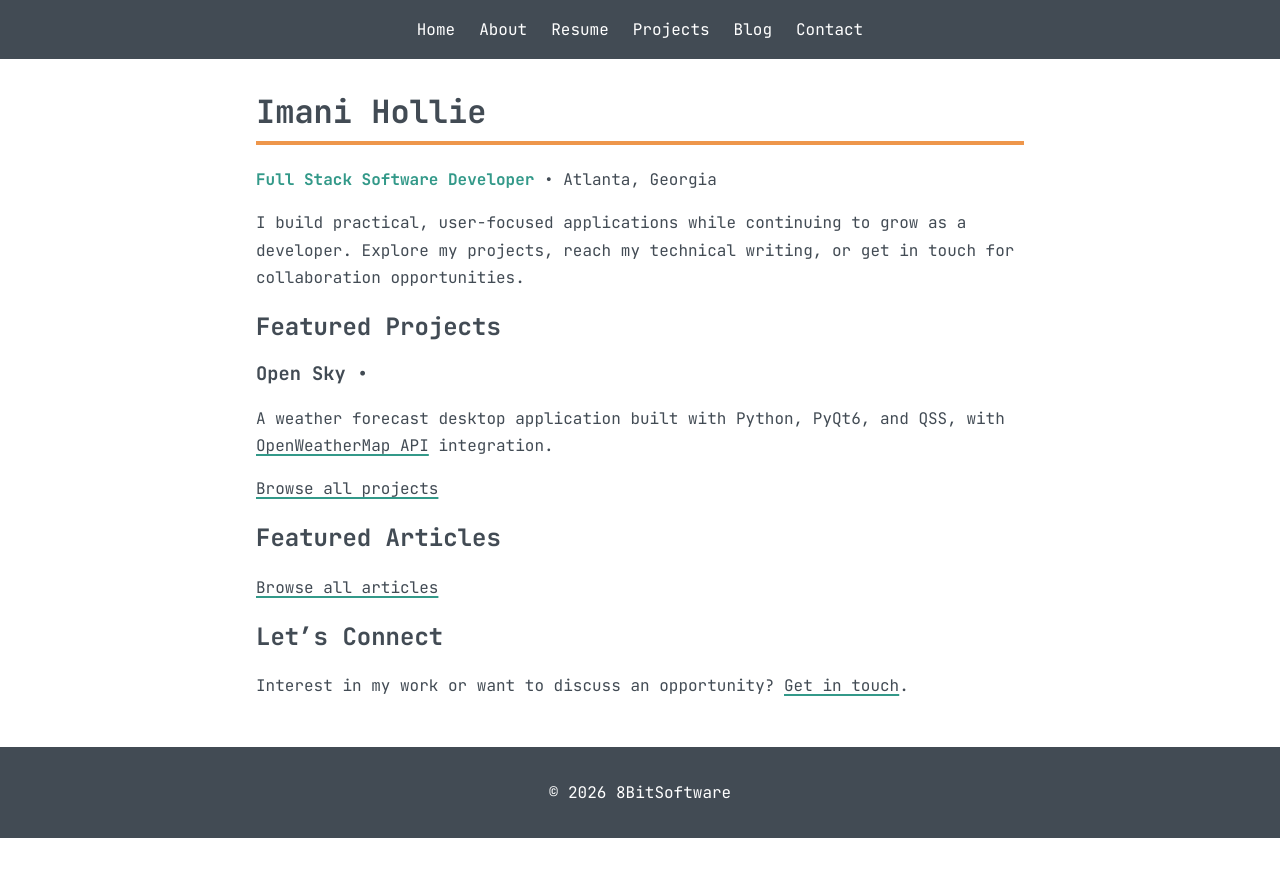
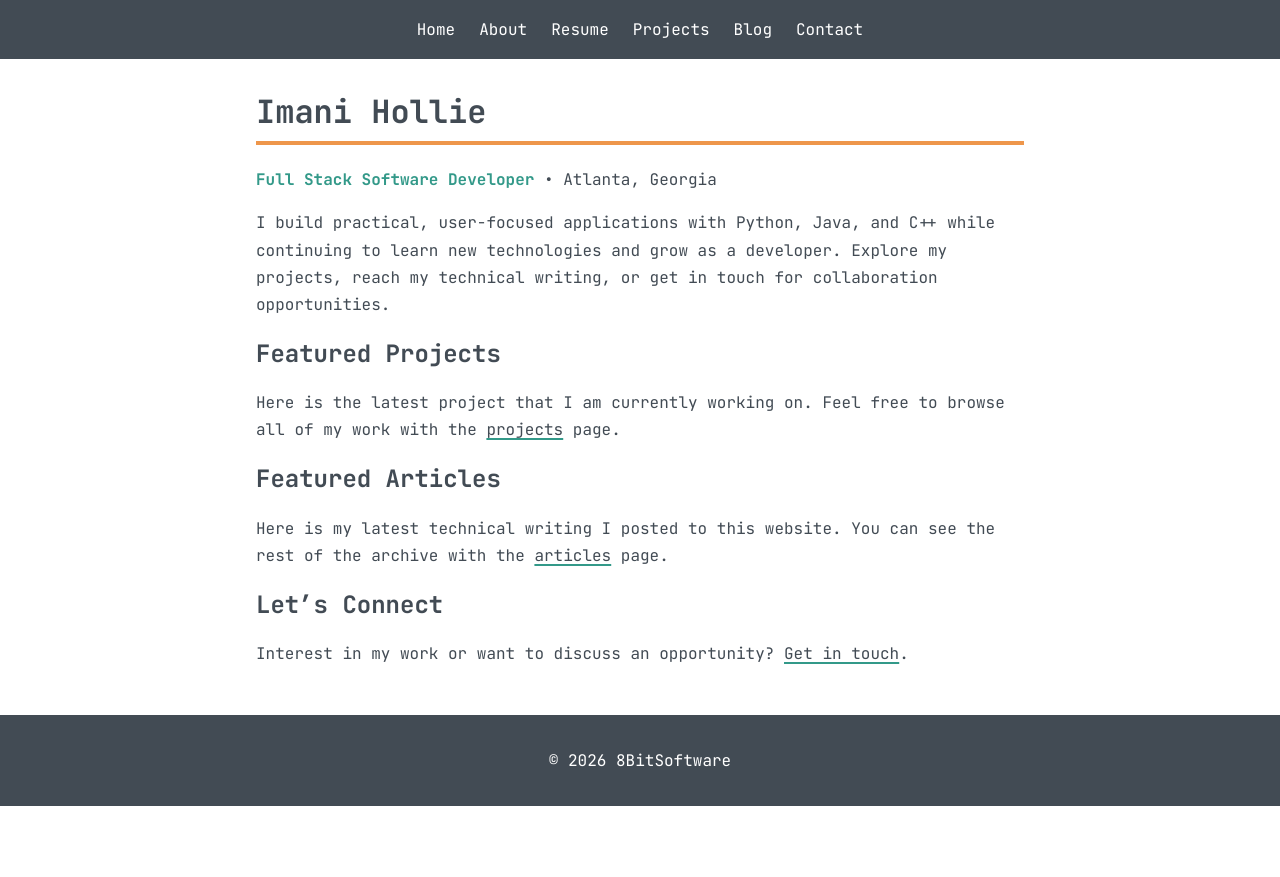
Before and after one commit to 8Bitsian/Resume, a Jekyll site: the page built from pages/index.md, in a window 1280 px wide. Shown: the top 877 px of the page. Built offline with Jekyll 4.4.1, drawn with Linux system fonts in a browser that asks for light colours.

Commit message:
Update index.md

```diff
--- a/pages/index.md
+++ b/pages/index.md
@@ -7,17 +7,13 @@ permalink: /
 # Imani Hollie
 **Full Stack Software Developer** • Atlanta, Georgia
 
-I build practical, user-focused applications while continuing to grow as a developer. Explore my projects, reach my technical writing, or get in touch for collaboration opportunities.
+I build practical, user-focused applications with Python, Java, and C++ while continuing to learn new technologies and grow as a developer. Explore my projects, reach my technical writing, or get in touch for collaboration opportunities.
 
 ## Featured Projects
-### Open Sky •
-A weather forecast desktop application built with Python, PyQt6, and QSS, with [OpenWeatherMap API](https://openweathermap.org/) integration.
-
-[Browse all projects]({{ '/projects/' | relative_url }})
+Here is the latest project that I am currently working on. Feel free to browse all of my work with the [projects]({{ '/blog/' | relative_url }}) page.
 
 ## Featured Articles
-
-[Browse all articles]({{ '/blog/' | relative_url }})
+Here is my latest technical writing I posted to this website. You can see the rest of the archive with the [articles]({{ '/blog/' | relative_url }}) page.
 
 ## Let's Connect
 Interest in my work or want to discuss an opportunity? [Get in touch]({{ '/contact/' | relative_url }}).
```
